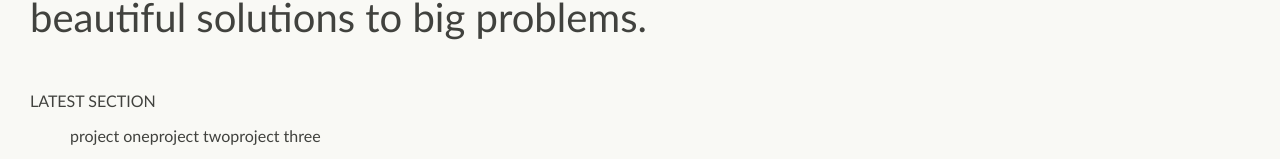
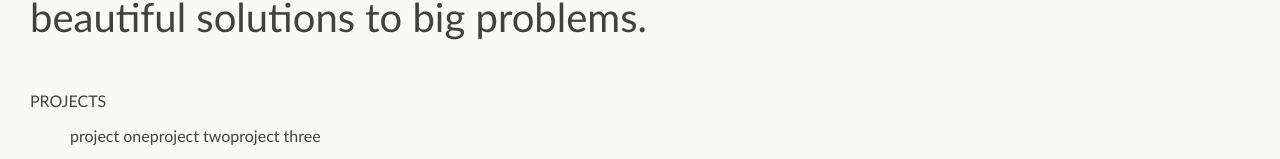
Before and after one commit to niamhbrockbank/portfolio, a React (Create React App) app: page / in a window 1280 px wide. Shown: the part 181-340 px from the top of the page. Built offline with nearby package versions, Linux system fonts and the light colour scheme.

Commit message:
Change latest section to projects

```diff
--- a/src/App.tsx
+++ b/src/App.tsx
@@ -1,7 +1,7 @@
 import Archive from "./components/Archive";
 import Footer from "./components/Footer";
 import IntroSection from "./components/IntroSection";
-import LatestSection from "./components/LatestSection";
+import ProjectsSection from "./components/ProjectsSection";
 import MenuBar from "./components/MenuBar";
 import "./styles.css";
 
@@ -10,7 +10,7 @@ function App(): JSX.Element {
     <>
       <MenuBar />
       <IntroSection />
-      <LatestSection />
+      <ProjectsSection />
       <Archive />
       <Footer />
     </>
--- a/src/components/LatestSection.tsx
+++ b/src/components/ProjectsSection.tsx
@@ -1,7 +1,7 @@
-export default function LatestSection(): JSX.Element {
+export default function ProjectsSection(): JSX.Element {
   return (
     <>
-      <h1>latest section</h1>
+      <h1>projects</h1>
       <ul id="latest_list">
         <li>project one</li>
         <li>project two</li>
```
